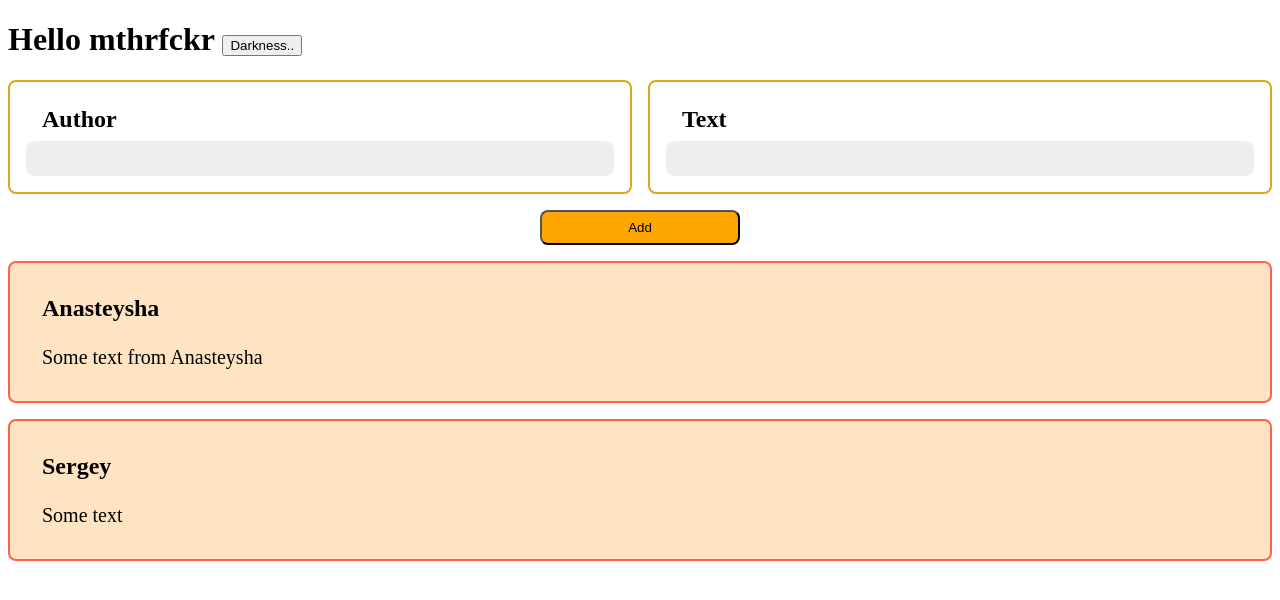
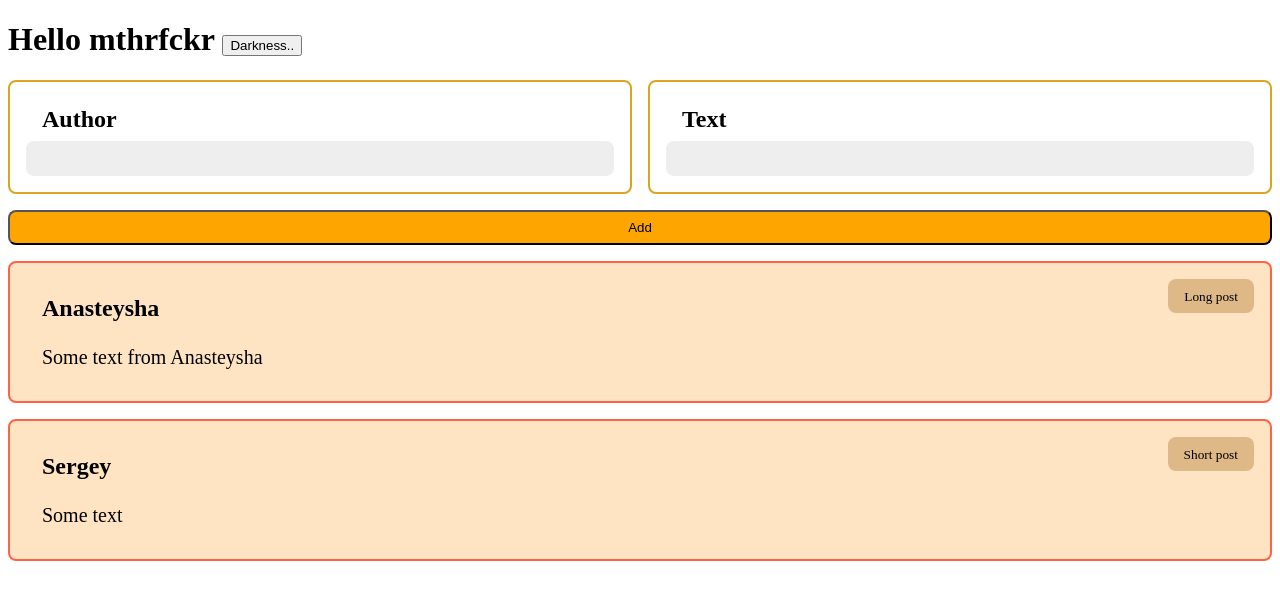
Before and after one commit to SergeyTheHuman/ng-course-vm, an Angular app: page / in a window 1280 px wide. Shown: the top 600 px of the page. Built offline with nearby package versions, Linux system fonts and the light colour scheme.

Commit message:
video #25

```diff
--- a/src/app/app.component.html
+++ b/src/app/app.component.html
@@ -16,6 +16,9 @@
 		<mv-post
 			*ngFor="let post of posts.reverse()"
 			[post]="post"
-		></mv-post>
+		>
+         <small *ngIf="post.text.length > 10; else short">Long post</small>
+         <ng-template #short><small>Short post</small></ng-template>
+      </mv-post>
 	</div>
 </div>
--- a/src/app/post-form/post-form/post-form.component.scss
+++ b/src/app/post-form/post-form/post-form.component.scss
@@ -35,7 +35,7 @@
 	}
 }
 button {
-	width: 200px;
+	width: 100%;
 	display: block;
 	margin: 0 auto;
 	padding: 0.5rem;
--- a/src/app/post/post.component.html
+++ b/src/app/post/post.component.html
@@ -1,4 +1,7 @@
 <article class="post">
 	<h3>{{ post.author }}</h3>
 	<p class="description">{{ post.text }}</p>
+   <div class="size">
+      <ng-content></ng-content>
+   </div>
 </article>
--- a/src/app/post/post.component.scss
+++ b/src/app/post/post.component.scss
@@ -4,6 +4,7 @@
 	border-radius: 8px;
 	padding: 2rem;
 	margin-bottom: 1rem;
+   position: relative;
 
 	h3 {
 		margin-top: 0;
@@ -19,4 +20,14 @@
 		font-size: 1rem;
 		color: #848484;
 	}
+
+   .size {
+      position: absolute;
+      top: 1rem;
+      right: 1rem;
+      background-color: burlywood;
+      border-radius: 8px;
+      padding: .5rem 1rem;
+      display: inline-block;
+   }
 }
```
